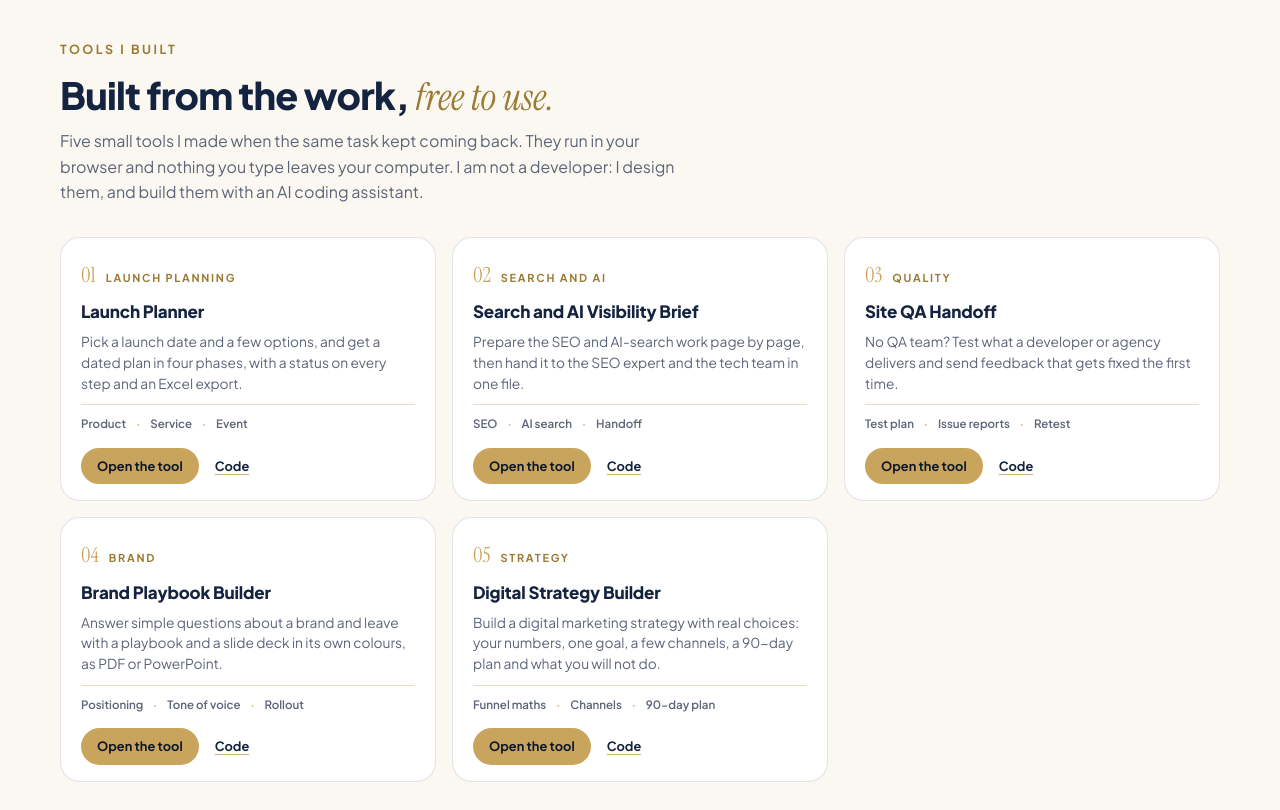
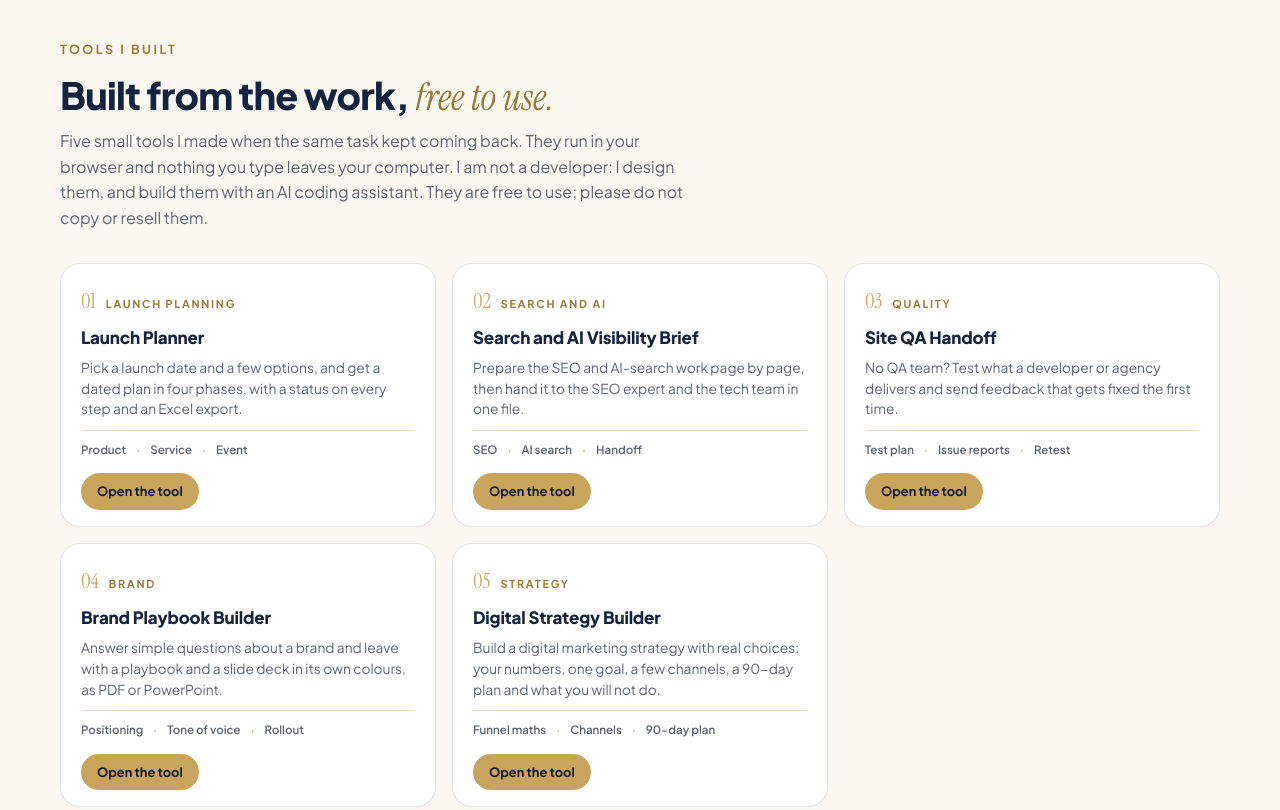
Before and after one commit to rechidwahiba-cell/portfolio, a plain HTML site: page index.html in a window 1280 px wide. Shown: the part 3220-4030 px from the top of the page. Drawn offline with Linux system fonts and the light colour scheme.

Commit message:
Remove Code links from the tool cards; note that the tools are free to use, not to copy or resell
Co-Authored-By: Claude Sonnet 5.5 <noreply@anthropic.com>

```diff
--- a/index.html
+++ b/index.html
@@ -208,7 +208,7 @@
     <div class="section__head reveal">
       <p class="eyebrow eyebrow--dark">Tools I built</p>
       <h2>Built from the work, <em>free to use.</em></h2>
-      <p class="section__intro">Five small tools I made when the same task kept coming back. They run in your browser and nothing you type leaves your computer. I am not a developer: I design them, and build them with an AI coding assistant.</p>
+      <p class="section__intro">Five small tools I made when the same task kept coming back. They run in your browser and nothing you type leaves your computer. I am not a developer: I design them, and build them with an AI coding assistant. They are free to use; please do not copy or resell them.</p>
     </div>
     <div class="wgrid tgrid">
       <article class="wcard reveal">
@@ -216,35 +216,35 @@
         <h3>Launch Planner</h3>
         <p>Pick a launch date and a few options, and get a dated plan in four phases, with a status on every step and an Excel export.</p>
         <ul class="wcard__foot"><li>Product</li><li>Service</li><li>Event</li></ul>
-        <div class="tlinks"><a class="tlink" href="https://rechidwahiba-cell.github.io/launch-planner/" target="_blank" rel="noopener">Open the tool</a><a href="https://github.com/rechidwahiba-cell/launch-planner" target="_blank" rel="noopener">Code</a></div>
+        <div class="tlinks"><a class="tlink" href="https://rechidwahiba-cell.github.io/launch-planner/" target="_blank" rel="noopener">Open the tool</a></div>
       </article>
       <article class="wcard reveal">
         <div class="wcard__top"><span class="wcard__no">02</span><span class="wcard__co">Search and AI</span></div>
         <h3>Search and AI Visibility Brief</h3>
         <p>Prepare the SEO and AI-search work page by page, then hand it to the SEO expert and the tech team in one file.</p>
         <ul class="wcard__foot"><li>SEO</li><li>AI search</li><li>Handoff</li></ul>
-        <div class="tlinks"><a class="tlink" href="https://rechidwahiba-cell.github.io/visibility-brief/" target="_blank" rel="noopener">Open the tool</a><a href="https://github.com/rechidwahiba-cell/visibility-brief" target="_blank" rel="noopener">Code</a></div>
+        <div class="tlinks"><a class="tlink" href="https://rechidwahiba-cell.github.io/visibility-brief/" target="_blank" rel="noopener">Open the tool</a></div>
       </article>
       <article class="wcard reveal">
         <div class="wcard__top"><span class="wcard__no">03</span><span class="wcard__co">Quality</span></div>
         <h3>Site QA Handoff</h3>
         <p>No QA team? Test what a developer or agency delivers and send feedback that gets fixed the first time.</p>
         <ul class="wcard__foot"><li>Test plan</li><li>Issue reports</li><li>Retest</li></ul>
-        <div class="tlinks"><a class="tlink" href="https://rechidwahiba-cell.github.io/qa-handoff/" target="_blank" rel="noopener">Open the tool</a><a href="https://github.com/rechidwahiba-cell/qa-handoff" target="_blank" rel="noopener">Code</a></div>
+        <div class="tlinks"><a class="tlink" href="https://rechidwahiba-cell.github.io/qa-handoff/" target="_blank" rel="noopener">Open the tool</a></div>
       </article>
       <article class="wcard reveal">
         <div class="wcard__top"><span class="wcard__no">04</span><span class="wcard__co">Brand</span></div>
         <h3>Brand Playbook Builder</h3>
         <p>Answer simple questions about a brand and leave with a playbook and a slide deck in its own colours, as PDF or PowerPoint.</p>
         <ul class="wcard__foot"><li>Positioning</li><li>Tone of voice</li><li>Rollout</li></ul>
-        <div class="tlinks"><a class="tlink" href="https://rechidwahiba-cell.github.io/brand-playbook/" target="_blank" rel="noopener">Open the tool</a><a href="https://github.com/rechidwahiba-cell/brand-playbook" target="_blank" rel="noopener">Code</a></div>
+        <div class="tlinks"><a class="tlink" href="https://rechidwahiba-cell.github.io/brand-playbook/" target="_blank" rel="noopener">Open the tool</a></div>
       </article>
       <article class="wcard reveal">
         <div class="wcard__top"><span class="wcard__no">05</span><span class="wcard__co">Strategy</span></div>
         <h3>Digital Strategy Builder</h3>
         <p>Build a digital marketing strategy with real choices: your numbers, one goal, a few channels, a 90-day plan and what you will not do.</p>
         <ul class="wcard__foot"><li>Funnel maths</li><li>Channels</li><li>90-day plan</li></ul>
-        <div class="tlinks"><a class="tlink" href="https://rechidwahiba-cell.github.io/digital-strategy/" target="_blank" rel="noopener">Open the tool</a><a href="https://github.com/rechidwahiba-cell/digital-strategy" target="_blank" rel="noopener">Code</a></div>
+        <div class="tlinks"><a class="tlink" href="https://rechidwahiba-cell.github.io/digital-strategy/" target="_blank" rel="noopener">Open the tool</a></div>
       </article>
     </div>
   </section>
```
